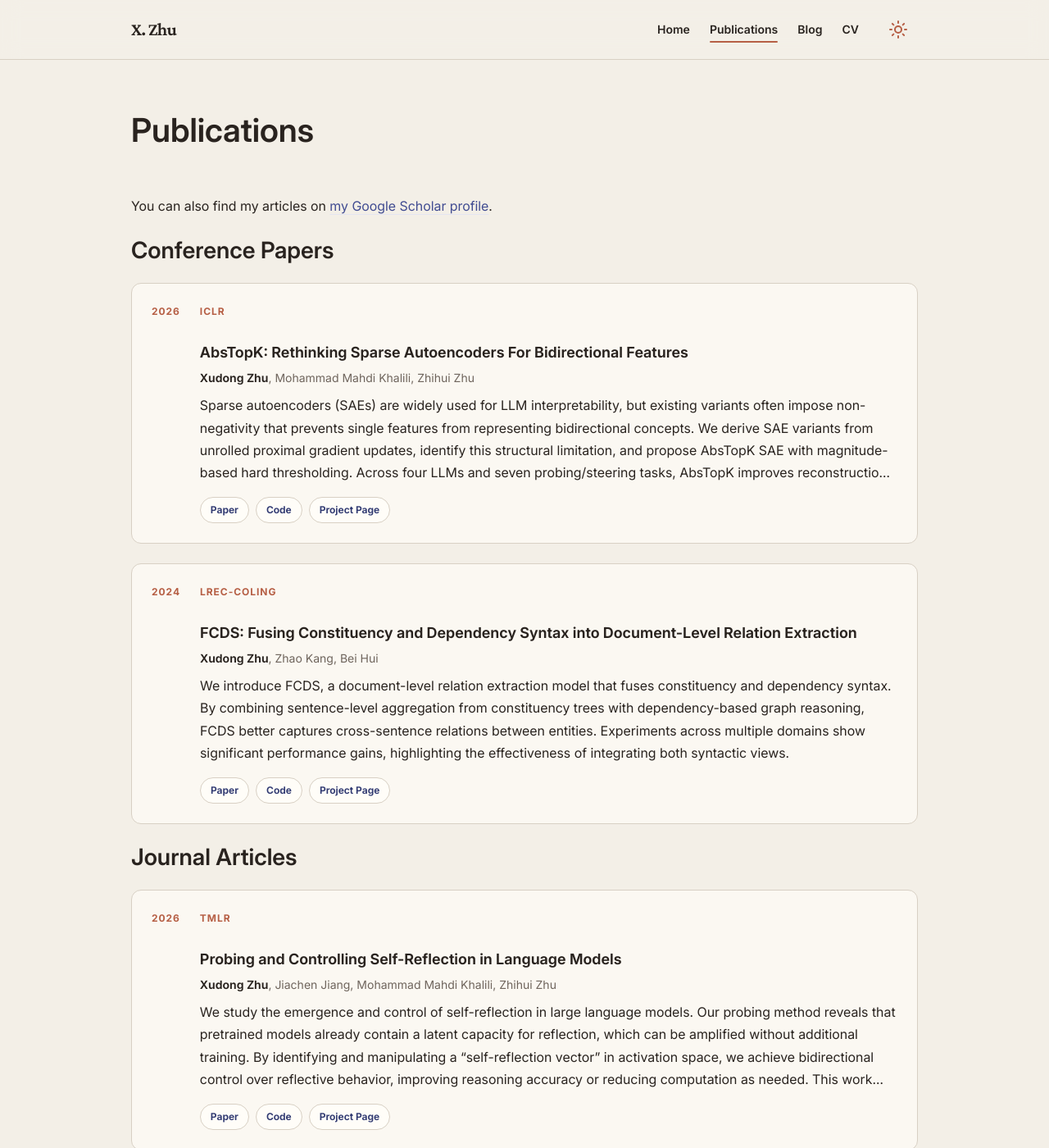
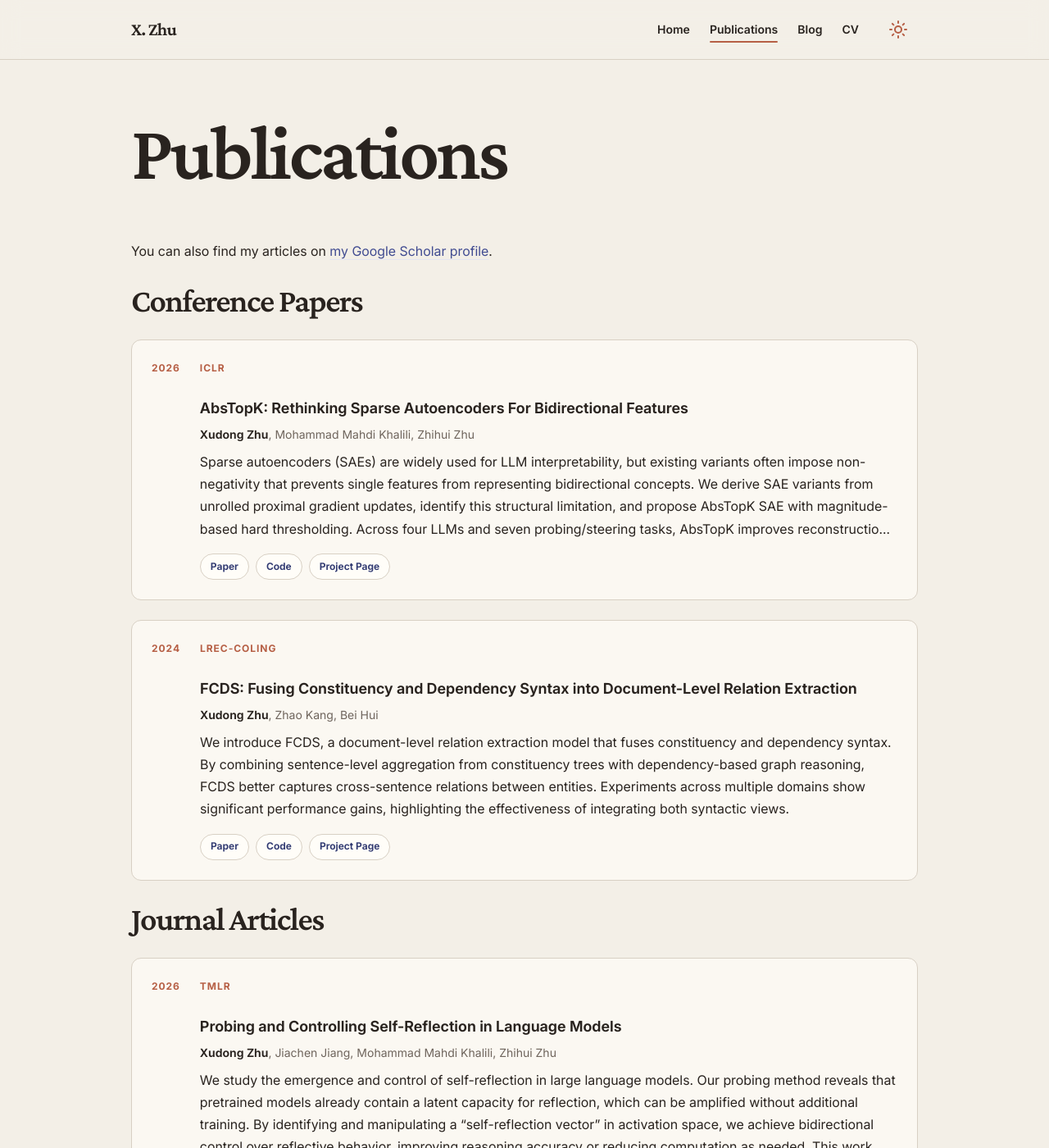
Before and after one commit to xzAscC/xzAscC.github.io, a Jekyll site: the page built from _pages/publications.html, in a window 1280 px wide and 1400 px high. Shown: the whole window at 82% size. Built offline with Jekyll 4.4.1, drawn with Linux system fonts in a browser that asks for light colours.

Commit message:
Give the Publications page the same title style as the others
Its title and section headings were set in the body font at a smaller
size, while Blog, CV, and Sitemap use the large serif title. The scoped
rule and its class are removed, so all four pages share one style. Paper
pages keep their smaller title: a paper's title is a full sentence.

Co-Authored-By: Claude Fable 5.2 <noreply@anthropic.com>

```diff
--- a/_layouts/archive.html
+++ b/_layouts/archive.html
@@ -5,7 +5,7 @@ layout: default
 {% include base_path %}
 
 <main id="main" role="main">
-  <section class="archive{% if page.url == '/publications/' %} publications-archive{% endif %}" aria-labelledby="archive-title">
+  <section class="archive" aria-labelledby="archive-title">
     {% if page.title %}<h1 id="archive-title" class="page__title">{{ page.title }}</h1>{% endif %}
 
     {{ content }}
--- a/_sass/editorial/_typography.scss
+++ b/_sass/editorial/_typography.scss
@@ -24,18 +24,11 @@ h1 {
   line-height: var(--leading-tight);
 }
 
-.publications-archive .page__title,
+// A paper's title is a full sentence, so its page sets it smaller than the one-word titles of the other pages.
 .publication-detail .page__title {
   font-family: var(--font-body);
   font-size: clamp(var(--text-2xl), 4vw, var(--text-3xl));
   line-height: var(--leading-heading);
-  letter-spacing: normal;
-}
-
-.publications-archive > h2,
-.publications-archive > section > h2 {
-  font-family: var(--font-body);
-  font-size: var(--text-2xl);
   letter-spacing: normal;
 }
 
--- a/_tests/structural_content_test.rb
+++ b/_tests/structural_content_test.rb
@@ -182,8 +182,9 @@ assert homepage.scan('>Project Page</a>').length == 5, 'Every homepage paper car
 
 assert publications_page.scan(/<article class="publication-card"/).length == 5,
        'Dedicated publications page must retain exactly five shared publication cards'
-assert publications_page.include?('class="archive publications-archive"'),
-       'Publications listing must expose a scoped typography hook'
+assert publications_page.include?('<h1 id="archive-title" class="page__title">Publications</h1>') &&
+       !File.read(File.join(ROOT, '_sass', 'editorial', '_typography.scss')).include?('publications-archive'),
+       'Publications must use the same title style as Blog, CV, and Sitemap'
 conference_position = publications_page.index('publications-conferences')
 journal_position = publications_page.index('publications-manuscripts')
 assert conference_position && journal_position && conference_position < journal_position,
```
